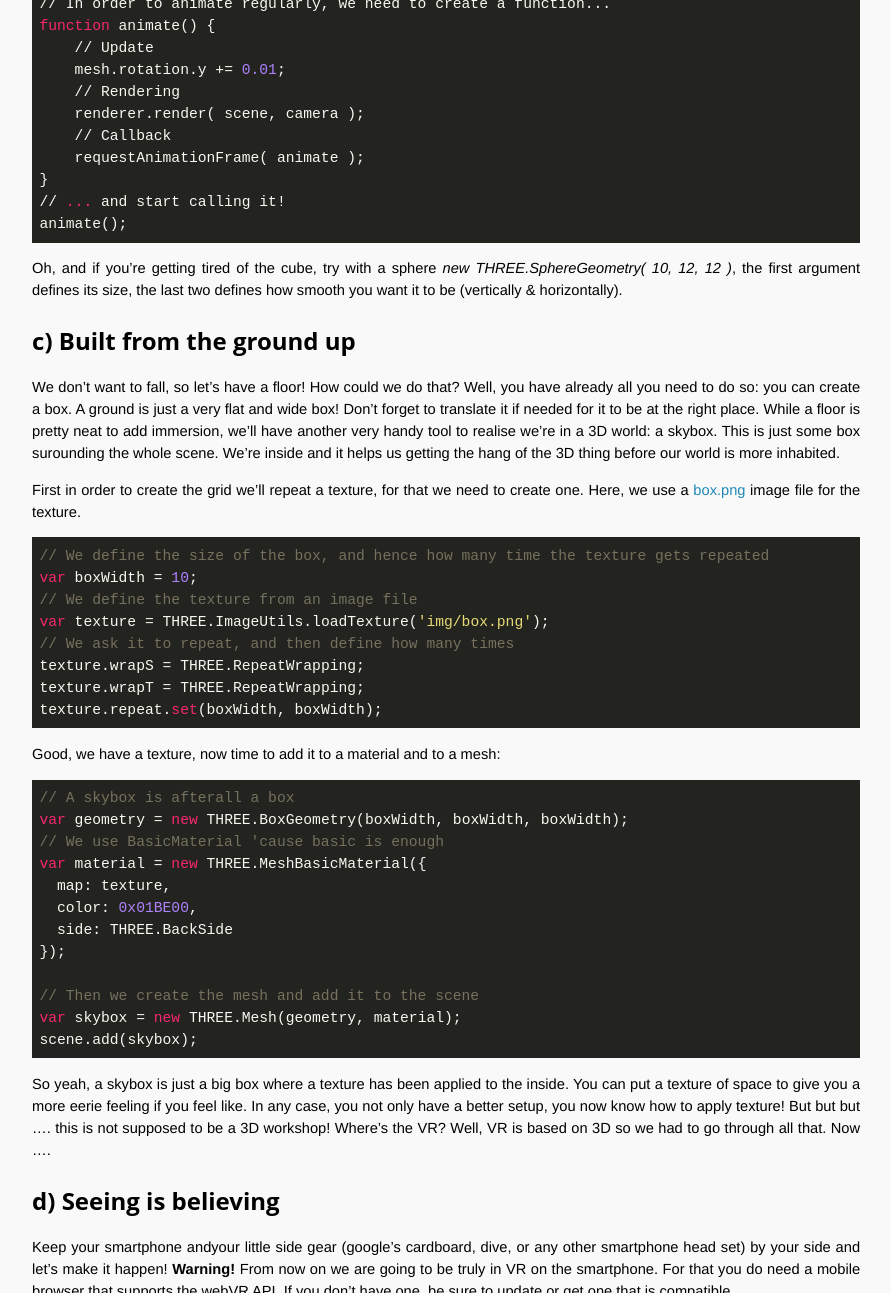
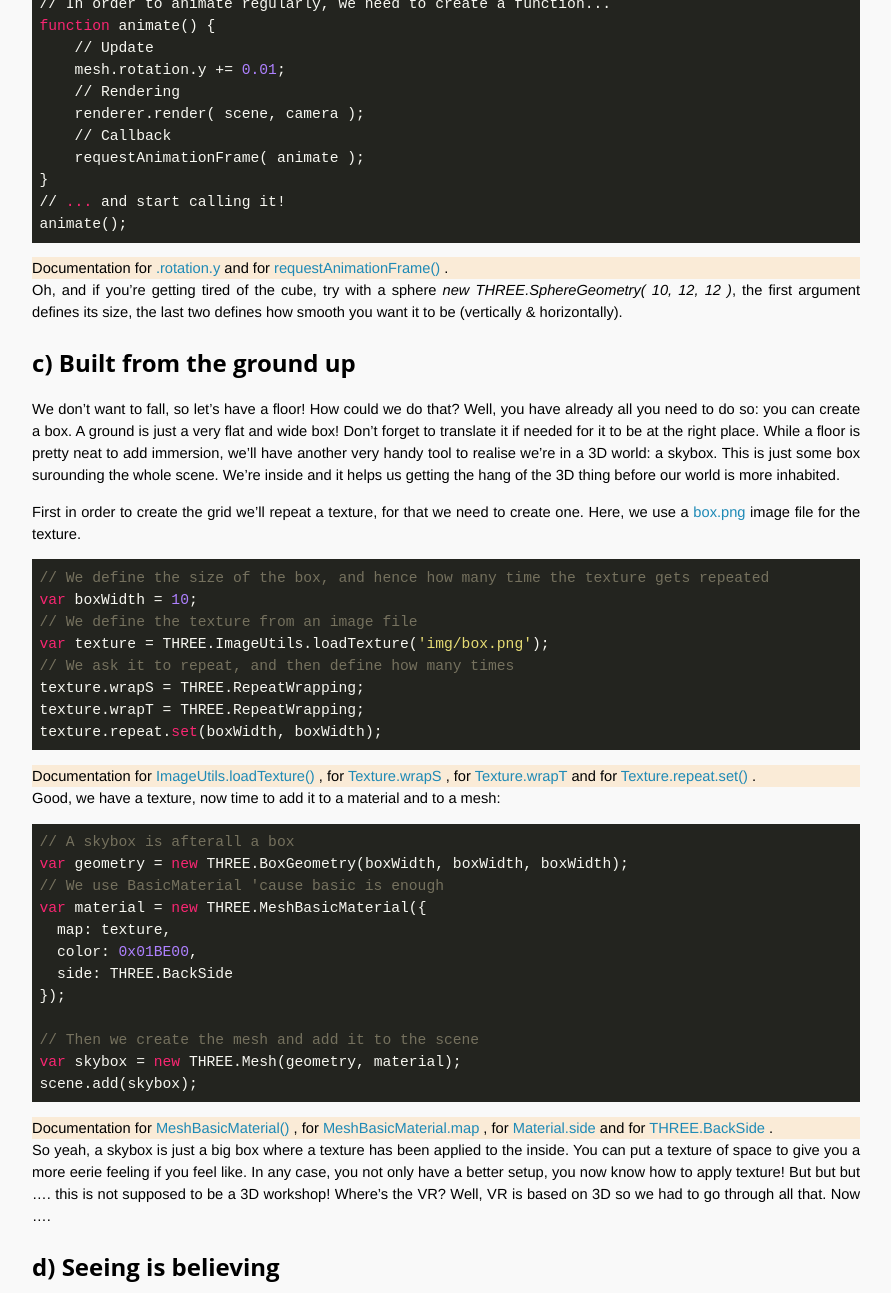
Before and after one commit to OpenTechSchool-Brussels/webVR-for-3D-graphics-and-music, a Jekyll site: the page built from your-3D-scene.markdown, in a window 1280 px wide and 1400 px high, scrolled down 3576 px, cut to the strip 0-1293 px from the top of the window. Shown: the whole strip, without its empty margins (324-1215 px from the left). Built offline with Jekyll 4.4.1, drawn with Linux system fonts in a browser that asks for light colours; Markdown is read by kramdown in place of the engine named in the settings; some of the changed text lies outside the part shown.

Commit message:
A LOT more documentation on nearly all new functions, methods or properties used so far.

````diff
--- a/your-3D-scene.markdown
+++ b/your-3D-scene.markdown
@@ -171,6 +171,12 @@
 // ... and start calling it!
 animate();
 ```
+<div class="doc">Documentation
+for <a target="_blank" href="http://threejs.org/docs/#Reference/Core/Object3D.rotation" title="
+Object's local rotation (Euler angles), in radians.">.rotation.y</a>
+and for <a target="_blank" title="tells the browser that you wish to perform an animation and requests that the browser call a specified function to update an animation before the next repaint. The method takes as an argument a callback to be invoked before the repaint." href="https://developer.mozilla.org/en-US/docs/Web/API/window/requestAnimationFrame">requestAnimationFrame()</a>
+.</div>
+
 
 Oh, and if you're getting tired of the cube, try with a sphere *new THREE.SphereGeometry( 10, 12, 12 )*, the first argument defines its size, the last two defines how smooth you want it to be (vertically & horizontally).
 
@@ -189,6 +195,13 @@
 texture.wrapT = THREE.RepeatWrapping;
 texture.repeat.set(boxWidth, boxWidth);
 ```
+<div class="doc">Documentation
+for <a target="_blank" href="http://threejs.org/docs/#Reference/Extras/ImageUtils.loadTexture" title=".loadTexture (url, mapping, onLoad, onError) with url -- the url of the texture">ImageUtils.loadTexture()</a>
+, for <a target="_blank" href="http://threejs.org/docs/#Reference/Textures/Texture.wrapS" title="defines how a texture behaves when it is given texture coordinates outside the range of 0 to 1.">Texture.wrapS</a>
+, for <a target="_blank" href="http://threejs.org/docs/#Reference/Textures/Texture.wrapT" title="defines how a texture behaves when it is given texture coordinates outside the range of 0 to 1.">Texture.wrapT</a>
+and for <a target="_blank" title="How many times the texture is repeated across the surface, in each direction U and V." href="http://threejs.org/docs/#Reference/Textures/Texture.repeat">Texture.repeat.set()</a>
+.</div>
+
 
 Good, we have a texture, now time to add it to a material and to a mesh:
 
@@ -207,6 +220,14 @@
 var skybox = new THREE.Mesh(geometry, material);
 scene.add(skybox);
 ```
+<div class="doc">Documentation
+for <a target="_blank" title="
+A material for drawing geometries in a simple shaded (flat or wireframe) way. The default will render as flat polygons. To draw the mesh as wireframe, simply set the 'wireframe' property to true." href="http://threejs.org/docs/#Reference/Materials/MeshBasicMaterial">MeshBasicMaterial()</a>
+, for <a target="_blank" href="http://threejs.org/docs/#Reference/Materials/MeshBasicMaterial.map" title="Set texture map. Default is null.">MeshBasicMaterial.map</a>
+, for <a target="_blank" href="http://threejs.org/docs/#Reference/Materials/Material.side" title=" Defines which of the face sides will be rendered - front, back or both.">Material.side</a>
+and for <a target="_blank" title="Change from the default THREE.FrontSide to THREE.BackSide." href="http://threejs.org/docs/#Reference/Constants/Materials">THREE.BackSide</a>
+.</div>
+
 
 So yeah, a skybox is just a big box where a texture has been applied to the inside. You can put a texture of space to give you a more eerie feeling if you feel like. In any case, you not only have a better setup, you now know how to apply texture! But but but .... this is not supposed to be a 3D workshop! Where's the VR? Well, VR is based on 3D so we had to go through all that. Now ....
 
@@ -239,6 +260,12 @@
 // Create a VR manager helper to enter and exit VR mode.
 var manager = new WebVRManager(renderer, effect, {hideButton: false});
 ```
+<div class="doc">Documentation
+for <a target="_blank" href="https://github.com/mrdoob/three.js/blob/master/examples/js/effects/VREffect.js" title="THREE.VREffect = function ( renderer, onError )">THREE.VREffect()</a>
+, for <a target="_blank" href="https://github.com/mrdoob/three.js/blob/master/examples/js/effects/VREffect.js#L71" title="setSize = function( width, height )">setSize()</a>
+and for <a target="_blank" title="Helper for getting in and out of VR mode. Here we assume VR mode == full screen mode." href="https://github.com/borismus/webvr-boilerplate/blob/master/build/webvr-manager.js">WebVRManager(renderer, effect, params)</a>
+.</div>
+
 
 Now that you're not using your own renderer anymore but that manager, it's the later you need to use to render in your animate loop. This means changing *renderer.render(scene, camera);* for *manager.render(scene, camera);*.
 
@@ -291,6 +318,11 @@
   scene.add(mesh);
 }
 ```
+<div class="doc">Documentation
+for <a target="_blank" href="https://developer.mozilla.org/en-US/docs/Web/JavaScript/Reference/Global_Objects/Math/random" title="returns a floating-point, pseudo-random number in the range [0, 1) that is, from 0 (inclusive) up to but not including 1 (exclusive), which you can then scale to your desired range. The implementation selects the initial seed to the random number generation algorithm; it cannot be chosen or reset by the user.">Math.random()</a>
+and for <a target="_blank" href="http://threejs.org/docs/#Reference/Math/Color.setRGB" title=" .setRGB ( r, g, b ) with r : Red channel value between 0 and 1.  g : Green channel value between 0 and 1. b : Blue channel value between 0 and 1. ">Material.color.setRGB()</a>
+.</div>
+
 
 Messy but cool isn't it? If it's getting a bit too slow, don't hesitate to lower the number of boxes, if not don't hesitate to up it :D. The only bad point is that you can't actually access easily those object anymore. If you want to do so for later usage, don't forget to add them in a javascript Array.
 
@@ -310,6 +342,11 @@
  }
 }
 ```
+<div class="doc">Documentation
+for <a target="_blank" href="https://developer.mozilla.org/en-US/docs/Web/JavaScript/Reference/Global_Objects/Array" title="global object that is used in the construction of arrays; which are high-level, list-like objects.">Array()</a>
+and for <a target="_blank" title="adds one or more elements to the end of an array and returns the new length of the array." href="https://developer.mozilla.org/en-US/docs/Web/JavaScript/Reference/Global_Objects/Array/push">Array.push()</a>
+.</div>
+
 
 And in the render loop:
 
@@ -317,5 +354,9 @@
   for(var i = 0; i < meshArray.length; i++)
     meshArray[i].position.y += Math.random()*0.003-0.0015;
 ```
+<div class="doc">Documentation
+for <a target="_blank" href="https://developer.mozilla.org/en-US/docs/Web/JavaScript/Reference/Global_Objects/Array/length" title="represents an unsigned, 32-bit integer that is always numerically greater than the highest index in the array.">Array().lenth</a>
+.</div>
+
 
 Don't hesitate to create your own version of the ground!
````
